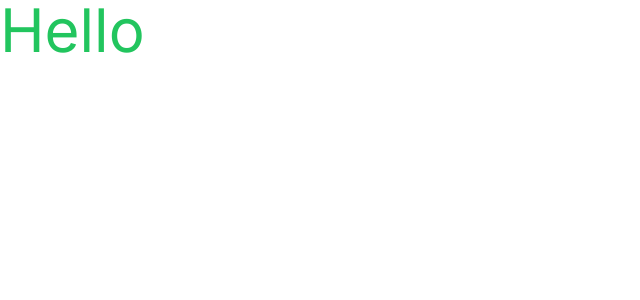
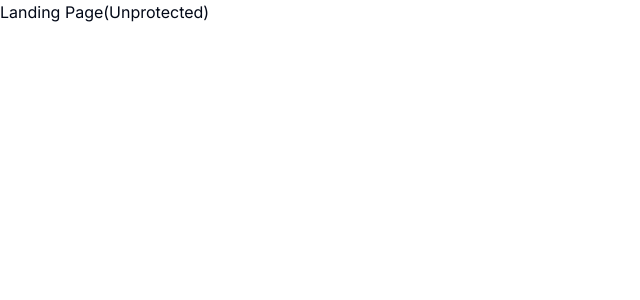
Before and after one commit to ALW-N/ALL-IN-ONE-AI-SPACE, a Next.js app: page / in a window 1280 px wide. Shown: the top 300 px of the page, without its empty margins (0-640 px from the left). Built offline with nearby package versions, Linux system fonts and the light colour scheme.

Commit message:
commit - 2 / Folder Setup

```diff
--- /dev/null
+++ b/app/(dashboard)/(routes)/dashboard/page.tsx
@@ -0,0 +1,5 @@
+const DashboardPage = () => {
+  return <div> DashBoard Page Protected</div>;
+};
+
+export default DashboardPage;
--- /dev/null
+++ b/app/(landing)/page.tsx
@@ -0,0 +1,5 @@
+const LandingPage = () => {
+  return <div>Landing Page(Unprotected)</div>;
+};
+
+export default LandingPage;
--- a/app/globals.css
+++ b/app/globals.css
@@ -1,6 +1,12 @@
 @tailwind base;
 @tailwind components;
 @tailwind utilities;
+
+html,
+body,
+:root {
+  height: 100%;
+}
 
 @layer base {
   :root {
--- a/app/layout.tsx
+++ b/app/layout.tsx
@@ -5,8 +5,8 @@
 const inter = Inter({ subsets: ["latin"] });
 
 export const metadata: Metadata = {
-  title: "Create Next App",
-  description: "Generated by create next app",
+  title: "AI",
+  description: "AI Platform",
 };
 
 export default function RootLayout({
--- a/app/page.tsx
+++ /dev/null
@@ -1,5 +0,0 @@
-import Image from "next/image";
-
-export default function Home() {
-  return <p className="text-6xl text-green-500">Hello </p>;
-}
```
Lines whose indentation alone changed are shown as unchanged.
